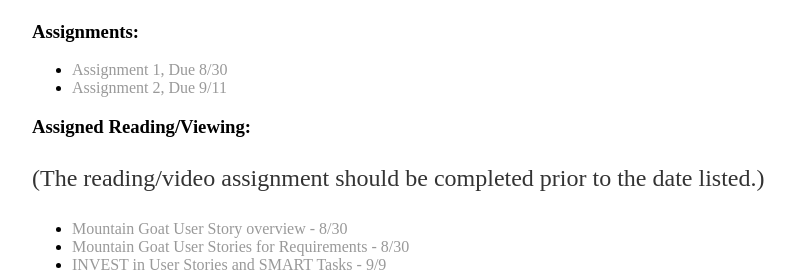
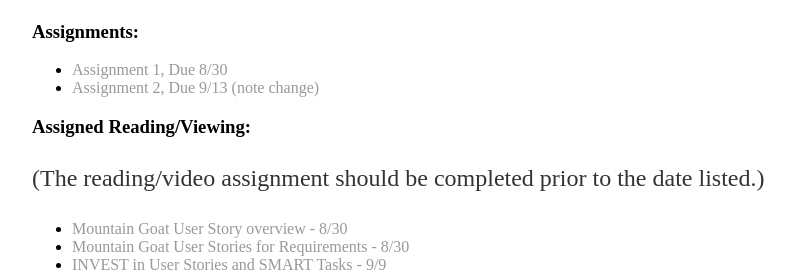
Before and after one commit to jwillenbring/jwillenbring.github.io, a Jekyll site: the page built from teaching/2019-Fall-CS330/index.md, in a window 1280 px wide. Shown: the part 789-1061 px from the top of the page, without its empty margins (160-955 px from the left). Built offline with Jekyll 4.4.1, drawn with Linux system fonts in a browser that asks for light colours; our own code applies the rules of GitHub Pages for plain Markdown files.

Commit message:
Update index.md
Changed due date for assignment 2

```diff
--- a/teaching/2019-Fall-CS330/index.md
+++ b/teaching/2019-Fall-CS330/index.md
@@ -71,7 +71,7 @@
 --->
 
   * [Assignment 1, Due 8/30](https://docs.google.com/document/d/16bApEEE3z-OekdzmFvMxDyEfOEdoJCP55Lu1BaizH3Q/edit?usp=sharing)
-  * [Assignment 2, Due 9/11](https://docs.google.com/document/d/19_srRYyAVWS7BezA376_74CRRzoeMXxQ-jHVSUJA-xM/edit?usp=sharing)
+  * [Assignment 2, Due 9/13 (note change)](https://docs.google.com/document/d/19_srRYyAVWS7BezA376_74CRRzoeMXxQ-jHVSUJA-xM/edit?usp=sharing)
 
 ### Assigned Reading/Viewing:
 
```
